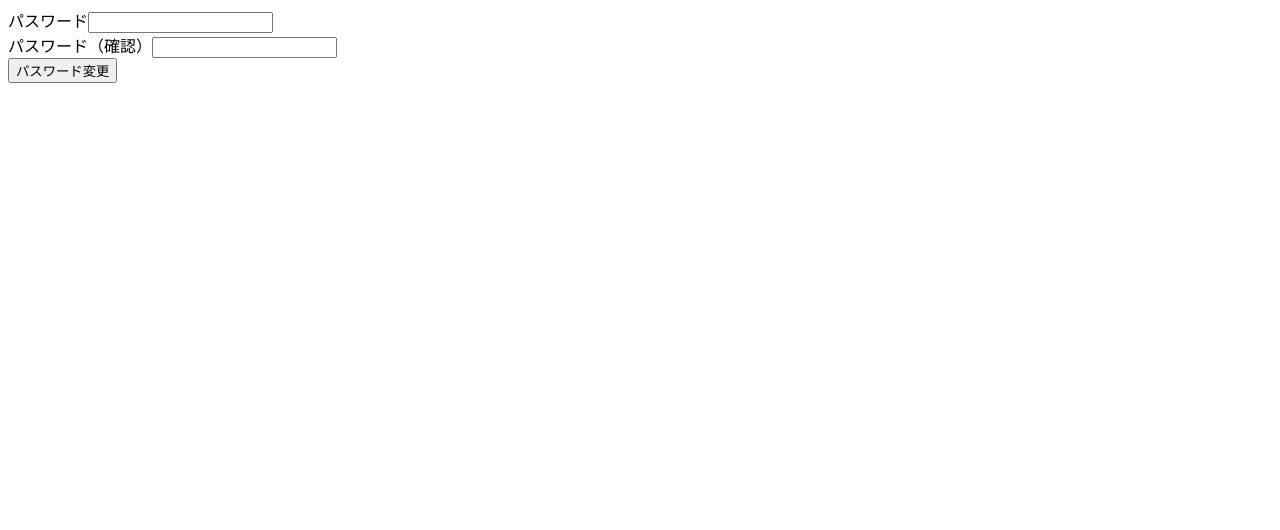
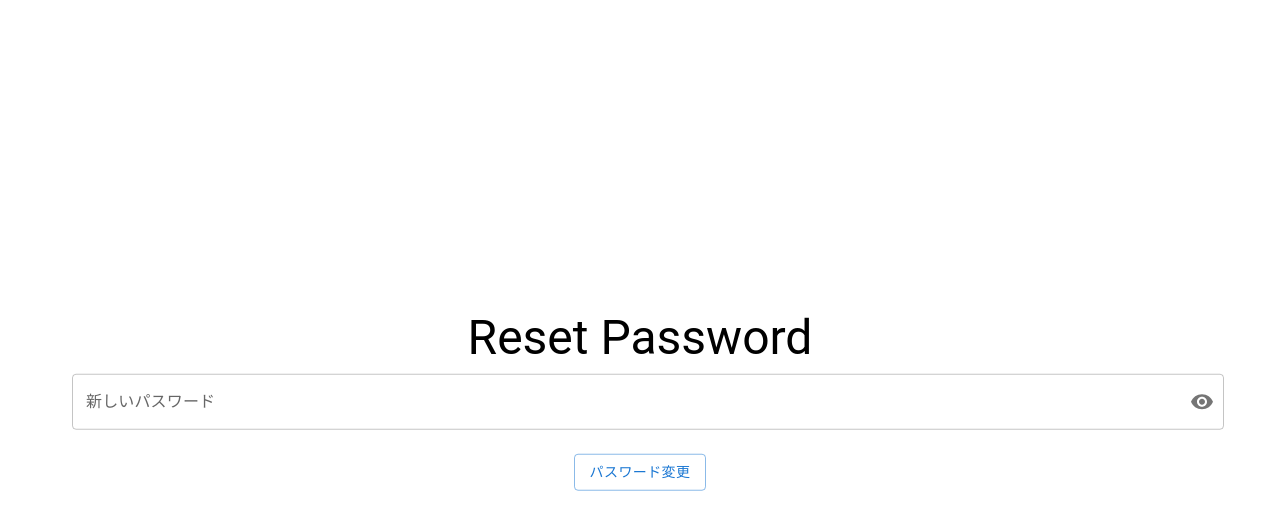
Before and after one commit to hamatai7109/IT-Vocab-Quiz, a Next.js app: page /user/passwordReset in a window 1280 px wide. Shown: the top 530 px of the page. Built offline with nearby package versions, Linux system fonts and the light colour scheme; no server answers.

Commit message:
create reset password

```diff
--- a/src/app/user/passwordReset/page.tsx
+++ b/src/app/user/passwordReset/page.tsx
@@ -4,14 +4,33 @@ import Head from "next/head";
 import { supabase } from "@/libs/supabase";
 import { useState } from "react";
 import { useRouter } from "next/navigation";
+import {
+  Box,
+  Button,
+  Container,
+  FormControl,
+  IconButton,
+  InputAdornment,
+  InputLabel,
+  OutlinedInput,
+  Typography,
+} from "@mui/material";
+import { VisibilityOff, Visibility } from "@mui/icons-material";
 
 export default function PasswordReset() {
   const router = useRouter();
   const [password, setPassword] = useState("");
-  const [passwordConf, setPasswordConf] = useState("");
 
-  const onSubmit = async (e: React.FormEvent<HTMLFormElement>) => {
-    e.preventDefault();
+  const [showPassword, setShowPassword] = useState(false);
+
+  const handleClickShowPassword = () => setShowPassword((show) => !show);
+  const handleMouseDownPassword = (
+    event: React.MouseEvent<HTMLButtonElement>
+  ) => {
+    event.preventDefault();
+  };
+
+  const handleResetPassword = async () => {
     try {
       const { error: passwordResetError } = await supabase.auth.updateUser({
         password,
@@ -19,7 +38,7 @@ export default function PasswordReset() {
       if (passwordResetError) {
         throw passwordResetError;
       }
-      await router.push("/");
+      await router.push("login");
       alert("パスワード変更が完了しました");
     } catch (error) {
       alert("エラーが発生しました");
@@ -27,41 +46,57 @@ export default function PasswordReset() {
   };
 
   return (
-    <>
-      <div>
-        <Head>
-          <title>パスワード再登録画面</title>
-          <link rel="icon" href="/favicon.ico" />
-        </Head>
+    <Container
+      sx={{
+        position: "absolute",
+        top: "50%",
+        left: "50%",
+        transform: "translate(-50%, -50%)",
+        maxWidth: "400px",
+        padding: 3,
+      }}
+    >
       <main>
-          <div>
-            <form onSubmit={onSubmit}>
-              <div>
-                <label>パスワード</label>
-                <input
-                  type="password"
-                  required
+        <Typography textAlign={"center"} variant="h3">
+          Reset Password
+        </Typography>
+        <FormControl fullWidth sx={{ m: 1 }} variant="outlined">
+          <InputLabel htmlFor="outlined-adornment-password">
+            新しいパスワード
+          </InputLabel>
+          <OutlinedInput
+            id="outlined-adornment-password"
+            type={showPassword ? "text" : "password"}
             value={password}
             onChange={(e) => setPassword(e.target.value)}
+            label="新しいパスワード"
+            endAdornment={
+              <InputAdornment position="end">
+                <IconButton
+                  aria-label="toggle password visibility"
+                  onClick={handleClickShowPassword}
+                  onMouseDown={handleMouseDownPassword}
+                  edge="end"
+                >
+                  {showPassword ? <VisibilityOff /> : <Visibility />}
+                </IconButton>
+              </InputAdornment>
+            }
           />
-              </div>
-              <div>
-                <label>パスワード（確認）</label>
-                <input
-                  type="password"
-                  required
-                  value={passwordConf}
-                  onChange={(e) => setPasswordConf(e.target.value)}
-                />
-              </div>
-              <div>
-                <button type="submit">パスワード変更</button>
-              </div>
-            </form>
-          </div>
+        </FormControl>
+        <Box
+          display="flex"
+          flexDirection="column"
+          justifyContent={"center"}
+          alignItems={"center"}
+          mt={2}
+        >
+          <Button variant="outlined" onClick={handleResetPassword}>
+            パスワード変更
+          </Button>
+        </Box>
       </main>
       <footer></footer>
-      </div>
-    </>
+    </Container>
   );
 }
--- a/src/app/user/sendEmail/page.tsx
+++ b/src/app/user/sendEmail/page.tsx
@@ -25,7 +25,7 @@ export default function SendEmail() {
         throw error;
       }
       alert("パスワード再設定メールを確認してください");
-      await router.push("/login");
+      await router.push("login");
     } catch (error) {
       alert("エラーが発生しました");
     }
```
Lines whose indentation alone changed are shown as unchanged.
